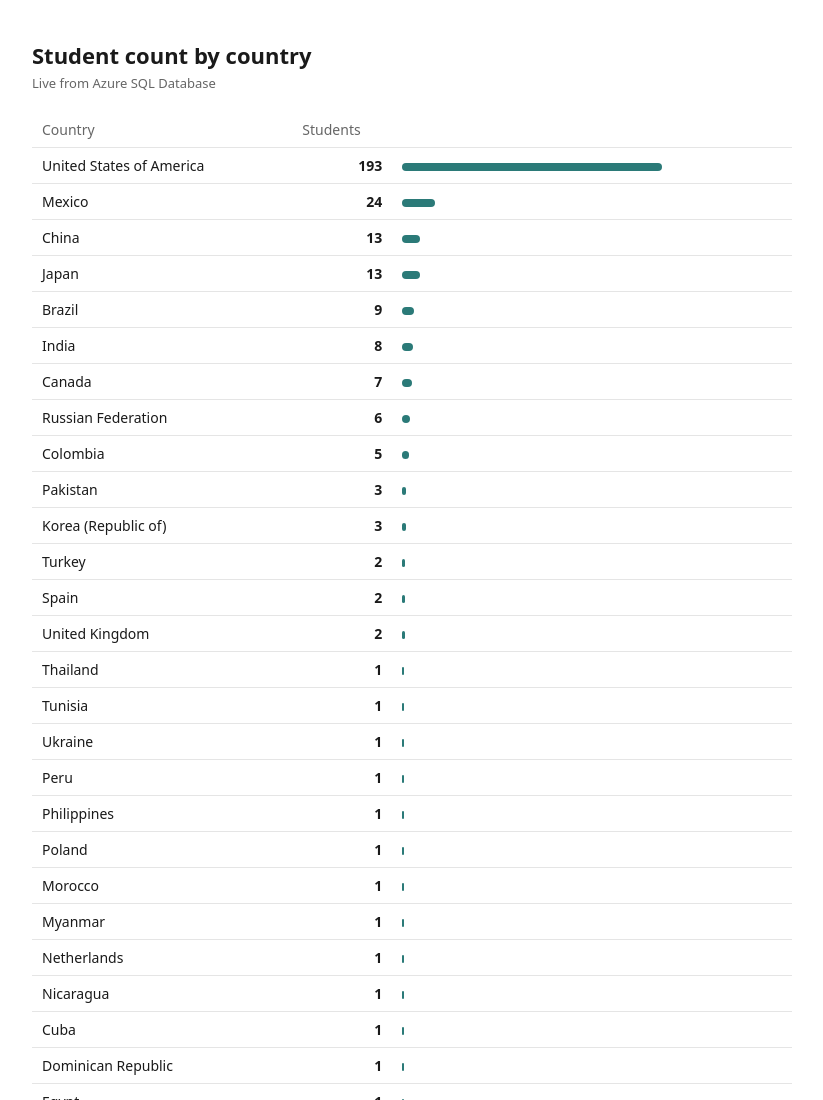
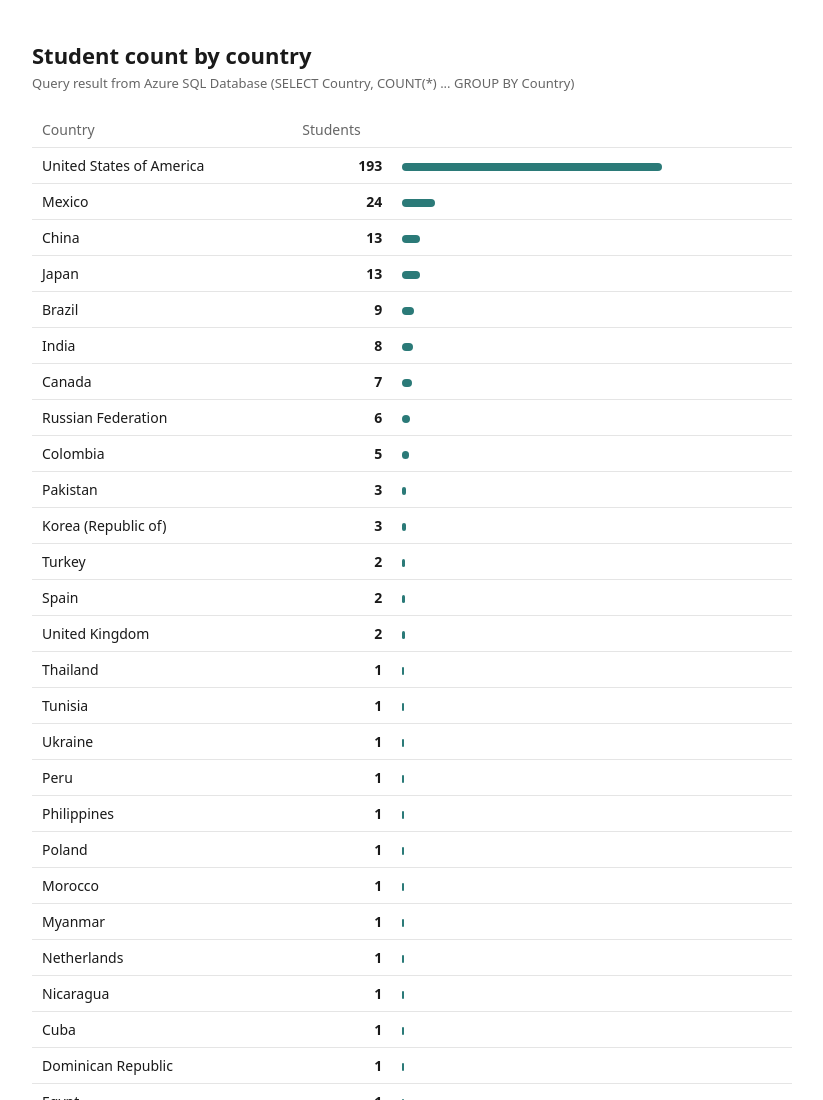
Before and after one commit to chen4yw/student-count-app, a plain HTML site: page index.html in a window 1280 px wide. Shown: the top 1100 px of the page, without its empty margins (228-1051 px from the left). Drawn offline with Linux system fonts and the light colour scheme.

Commit message:
Update index.html

```diff
--- a/index.html
+++ b/index.html
@@ -18,7 +18,7 @@
 </head>
 <body>
   <h1>Student count by country</h1>
-  <p class="sub">Live from Azure SQL Database</p>
+  <p class="sub">Query result from Azure SQL Database (SELECT Country, COUNT(*) ... GROUP BY Country)</p>
   <p id="status">Loading…</p>
   <table id="studentTable" hidden>
     <thead>
```
